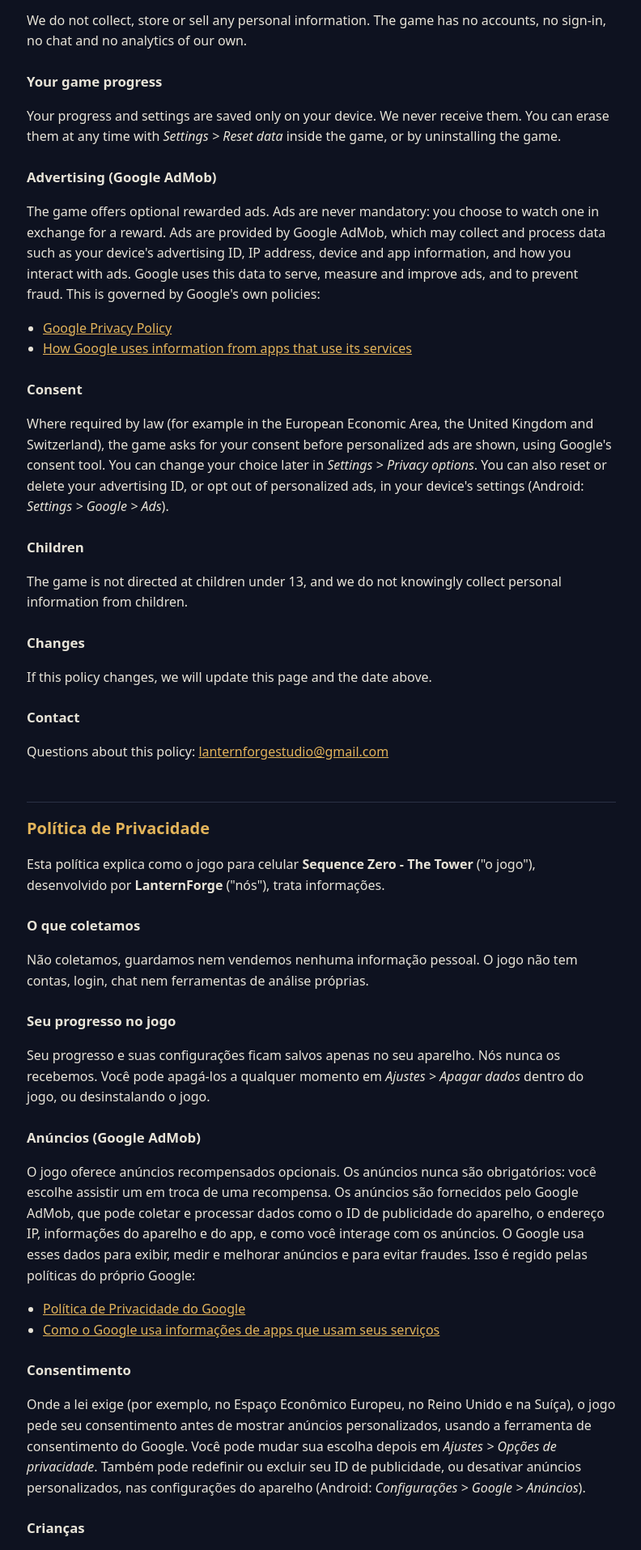
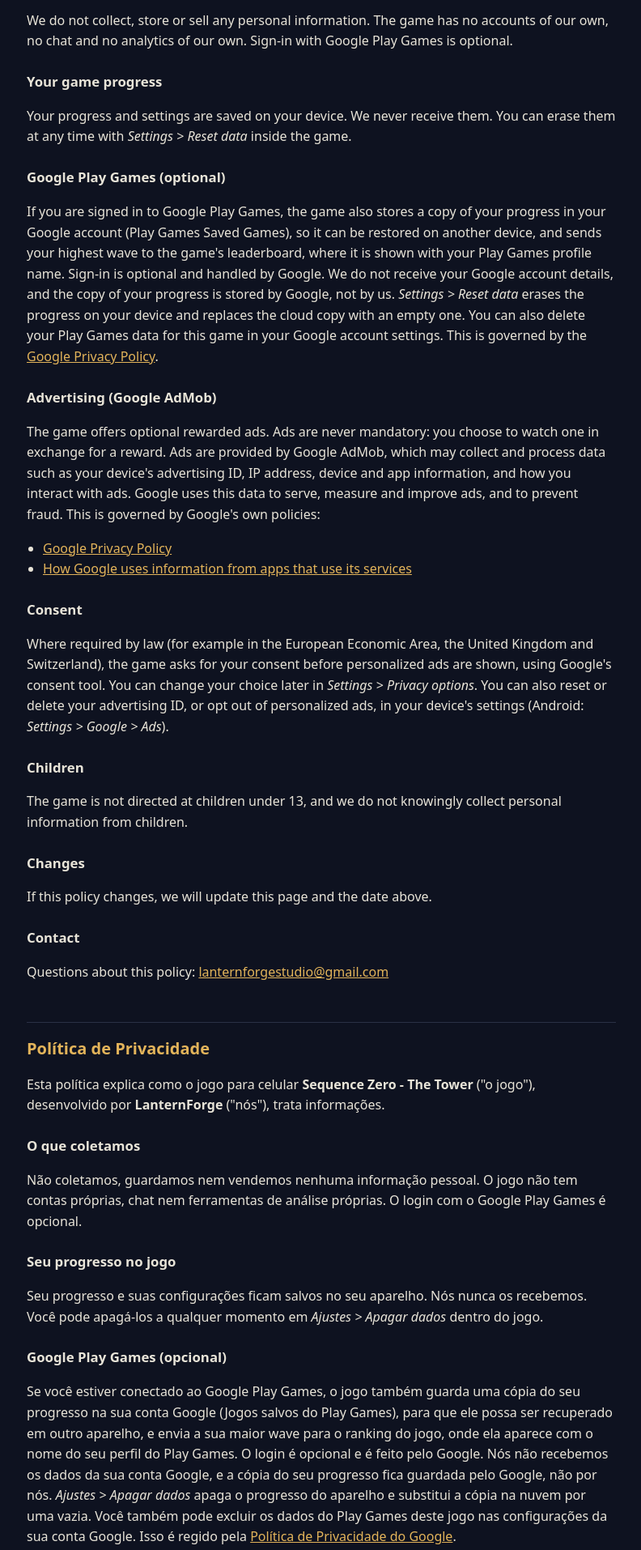
Before and after one commit to lanternforgestudio-bot/lanternforge.github.io, a plain HTML site: page privacy/index.html in a window 1280 px wide. Shown: the part 400-2314 px from the top of the page at 81% size, without its empty margins (243-1035 px from the left). Drawn offline with Linux system fonts and the light colour scheme.

Commit message:
Update index.html

```diff
--- a/privacy/index.html
+++ b/privacy/index.html
@@ -22,7 +22,7 @@
 <body>
 <main>
 <h1>Sequence Zero - The Tower</h1>
-<p class="muted">Privacy Policy · Política de Privacidade · Política de Privacidad<br>Last updated: November 2, 2026</p>
+<p class="muted">Privacy Policy · Política de Privacidade · Política de Privacidad<br>Last updated: November 11, 2026</p>
 <nav><a href="#en">English</a><a href="#pt">Português</a><a href="#es">Español</a></nav>
 
 <!-- ================= ENGLISH ================= -->
@@ -31,10 +31,13 @@
 <p>This policy explains how the mobile game <strong>Sequence Zero - The Tower</strong> ("the game"), developed by <strong>LanternForge</strong> ("we"), handles information.</p>
 
 <h3>What we collect</h3>
-<p>We do not collect, store or sell any personal information. The game has no accounts, no sign-in, no chat and no analytics of our own.</p>
+<p>We do not collect, store or sell any personal information. The game has no accounts of our own, no chat and no analytics of our own. Sign-in with Google Play Games is optional.</p>
 
 <h3>Your game progress</h3>
-<p>Your progress and settings are saved only on your device. We never receive them. You can erase them at any time with <em>Settings &gt; Reset data</em> inside the game, or by uninstalling the game.</p>
+<p>Your progress and settings are saved on your device. We never receive them. You can erase them at any time with <em>Settings &gt; Reset data</em> inside the game.</p>
+
+<h3>Google Play Games (optional)</h3>
+<p>If you are signed in to Google Play Games, the game also stores a copy of your progress in your Google account (Play Games Saved Games), so it can be restored on another device, and sends your highest wave to the game's leaderboard, where it is shown with your Play Games profile name. Sign-in is optional and handled by Google. We do not receive your Google account details, and the copy of your progress is stored by Google, not by us. <em>Settings &gt; Reset data</em> erases the progress on your device and replaces the cloud copy with an empty one. You can also delete your Play Games data for this game in your Google account settings. This is governed by the <a href="https://policies.google.com/privacy">Google Privacy Policy</a>.</p>
 
 <h3>Advertising (Google AdMob)</h3>
 <p>The game offers optional rewarded ads. Ads are never mandatory: you choose to watch one in exchange for a reward. Ads are provided by Google AdMob, which may collect and process data such as your device's advertising ID, IP address, device and app information, and how you interact with ads. Google uses this data to serve, measure and improve ads, and to prevent fraud. This is governed by Google's own policies:</p>
@@ -62,10 +65,13 @@
 <p>Esta política explica como o jogo para celular <strong>Sequence Zero - The Tower</strong> ("o jogo"), desenvolvido por <strong>LanternForge</strong> ("nós"), trata informações.</p>
 
 <h3>O que coletamos</h3>
-<p>Não coletamos, guardamos nem vendemos nenhuma informação pessoal. O jogo não tem contas, login, chat nem ferramentas de análise próprias.</p>
+<p>Não coletamos, guardamos nem vendemos nenhuma informação pessoal. O jogo não tem contas próprias, chat nem ferramentas de análise próprias. O login com o Google Play Games é opcional.</p>
 
 <h3>Seu progresso no jogo</h3>
-<p>Seu progresso e suas configurações ficam salvos apenas no seu aparelho. Nós nunca os recebemos. Você pode apagá-los a qualquer momento em <em>Ajustes &gt; Apagar dados</em> dentro do jogo, ou desinstalando o jogo.</p>
+<p>Seu progresso e suas configurações ficam salvos no seu aparelho. Nós nunca os recebemos. Você pode apagá-los a qualquer momento em <em>Ajustes &gt; Apagar dados</em> dentro do jogo.</p>
+
+<h3>Google Play Games (opcional)</h3>
+<p>Se você estiver conectado ao Google Play Games, o jogo também guarda uma cópia do seu progresso na sua conta Google (Jogos salvos do Play Games), para que ele possa ser recuperado em outro aparelho, e envia a sua maior wave para o ranking do jogo, onde ela aparece com o nome do seu perfil do Play Games. O login é opcional e é feito pelo Google. Nós não recebemos os dados da sua conta Google, e a cópia do seu progresso fica guardada pelo Google, não por nós. <em>Ajustes &gt; Apagar dados</em> apaga o progresso do aparelho e substitui a cópia na nuvem por uma vazia. Você também pode excluir os dados do Play Games deste jogo nas configurações da sua conta Google. Isso é regido pela <a href="https://policies.google.com/privacy?hl=pt-BR">Política de Privacidade do Google</a>.</p>
 
 <h3>Anúncios (Google AdMob)</h3>
 <p>O jogo oferece anúncios recompensados opcionais. Os anúncios nunca são obrigatórios: você escolhe assistir um em troca de uma recompensa. Os anúncios são fornecidos pelo Google AdMob, que pode coletar e processar dados como o ID de publicidade do aparelho, o endereço IP, informações do aparelho e do app, e como você interage com os anúncios. O Google usa esses dados para exibir, medir e melhorar anúncios e para evitar fraudes. Isso é regido pelas políticas do próprio Google:</p>
@@ -93,10 +99,13 @@
 <p>Esta política explica cómo el juego para móviles <strong>Sequence Zero - The Tower</strong> ("el juego"), desarrollado por <strong>LanternForge</strong> ("nosotros"), trata la información.</p>
 
 <h3>Qué recopilamos</h3>
-<p>No recopilamos, guardamos ni vendemos ninguna información personal. El juego no tiene cuentas, inicio de sesión, chat ni herramientas de análisis propias.</p>
+<p>No recopilamos, guardamos ni vendemos ninguna información personal. El juego no tiene cuentas propias, chat ni herramientas de análisis propias. El inicio de sesión con Google Play Games es opcional.</p>
 
 <h3>Tu progreso en el juego</h3>
-<p>Tu progreso y tus ajustes se guardan solo en tu dispositivo. Nunca los recibimos. Puedes borrarlos en cualquier momento en <em>Ajustes &gt; Borrar datos</em> dentro del juego, o desinstalando el juego.</p>
+<p>Tu progreso y tus ajustes se guardan en tu dispositivo. Nunca los recibimos. Puedes borrarlos en cualquier momento en <em>Ajustes &gt; Borrar datos</em> dentro del juego.</p>
+
+<h3>Google Play Games (opcional)</h3>
+<p>Si has iniciado sesión en Google Play Games, el juego también guarda una copia de tu progreso en tu cuenta de Google (Juegos guardados de Play Games), para poder recuperarlo en otro dispositivo, y envía tu wave más alta a la clasificación del juego, donde aparece con el nombre de tu perfil de Play Games. El inicio de sesión es opcional y lo gestiona Google. No recibimos los datos de tu cuenta de Google, y la copia de tu progreso la guarda Google, no nosotros. <em>Ajustes &gt; Borrar datos</em> borra el progreso del dispositivo y sustituye la copia en la nube por una vacía. También puedes eliminar los datos de Play Games de este juego en los ajustes de tu cuenta de Google. Esto se rige por la <a href="https://policies.google.com/privacy?hl=es">Política de Privacidad de Google</a>.</p>
 
 <h3>Anuncios (Google AdMob)</h3>
 <p>El juego ofrece anuncios con recompensa opcionales. Los anuncios nunca son obligatorios: tú eliges ver uno a cambio de una recompensa. Los anuncios los proporciona Google AdMob, que puede recopilar y procesar datos como el ID de publicidad del dispositivo, la dirección IP, información del dispositivo y de la app, y cómo interactúas con los anuncios. Google usa estos datos para mostrar, medir y mejorar anuncios y para prevenir fraudes. Esto se rige por las políticas del propio Google:</p>
```
